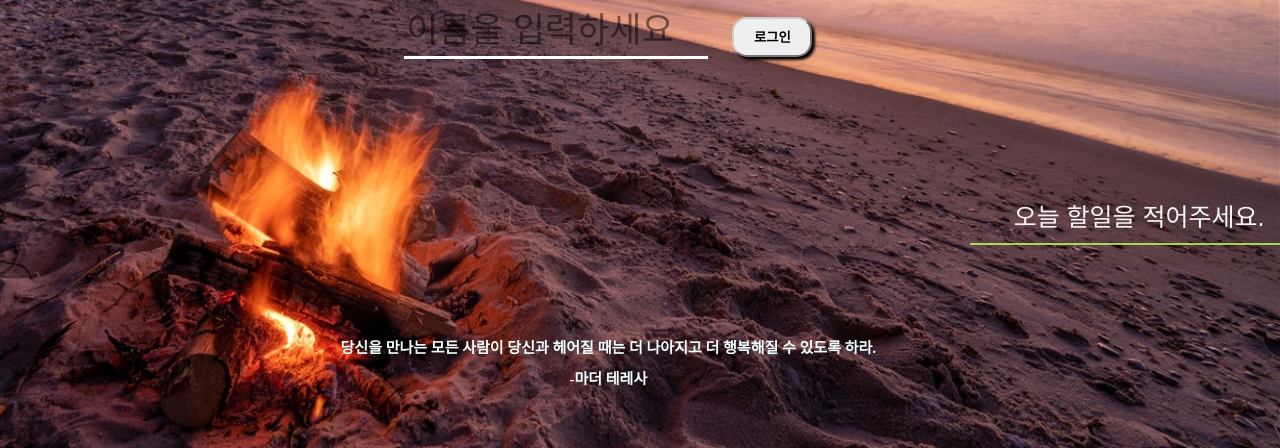
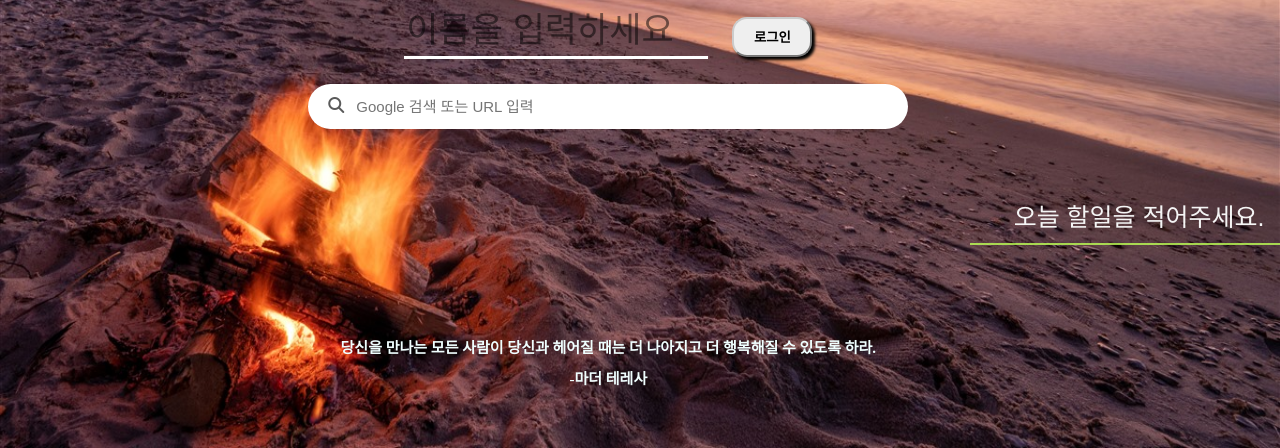
Before and after one commit to taehyeon0412/Chrome_JS_mystyle, a plain HTML site: page index.html in a window 1280 px wide. Shown: the part 352-800 px from the top of the page. Drawn offline with Linux system fonts and the light colour scheme.

Commit message:
검색창 구현+css

```diff
--- /dev/null
+++ b/css/search.css
@@ -0,0 +1,36 @@
+/*search, search-form, search-form input
+560 45*/
+
+
+.search{
+    display: flex;
+    justify-content: center;
+    height:80px;
+}
+
+.search-form{
+    display: flex;
+    justify-content: center;
+    width:600px;
+    height:45px;
+    background-color: white;
+    border-radius: 30px;
+}
+
+.search-form input{
+    width:520px;
+    height:45px;
+    margin:none;
+    border:none;
+    padding:0px;
+    outline: none;
+    font-size: 15px;
+}
+
+.fa-solid{
+    position:relative;
+    top:13px;
+    right:12px;
+    color:rgb(90, 90, 90);
+
+}
--- a/css/style.css
+++ b/css/style.css
@@ -3,6 +3,7 @@
 @import url("todo.css");
 @import url("qoutes.css");
 @import url("weather.css");
+@import url("search.css");
 
 .hidden {
     display: none;
--- a/index.html
+++ b/index.html
@@ -39,6 +39,15 @@
                 <span id="greeting" class="hidden"></span>
                 <button id="logout-btn" class="hidden">로그아웃</button>
             </div>
+
+            <div class="search">
+                <form class="search-form" action="https://www.google.com/search" method="GET">
+                    <i class="fa-solid fa-magnifying-glass"></i>
+                    <input name="q" type="text"
+                           placeholder="Google 검색 또는 URL 입력"/>
+                </form>
+            </div>
+            <!--검색바 만들기 보고 블로그하기-->
 
         </div>
         <!--중단 컨텐츠-->
@@ -82,6 +91,7 @@
     <script src="js/background.js"></script>
     <script src="js/todo.js"></script>
     <script src="js/weather.js"></script>
+    <script src="js/search.js"></script>
     <script src="https://kit.fontawesome.com/68b2fe6ae2.js" crossorigin="anonymous"></script>
 </body>
 </html>
```
Also changed, not shown: js/search.js (added, +15 -0 lines).
